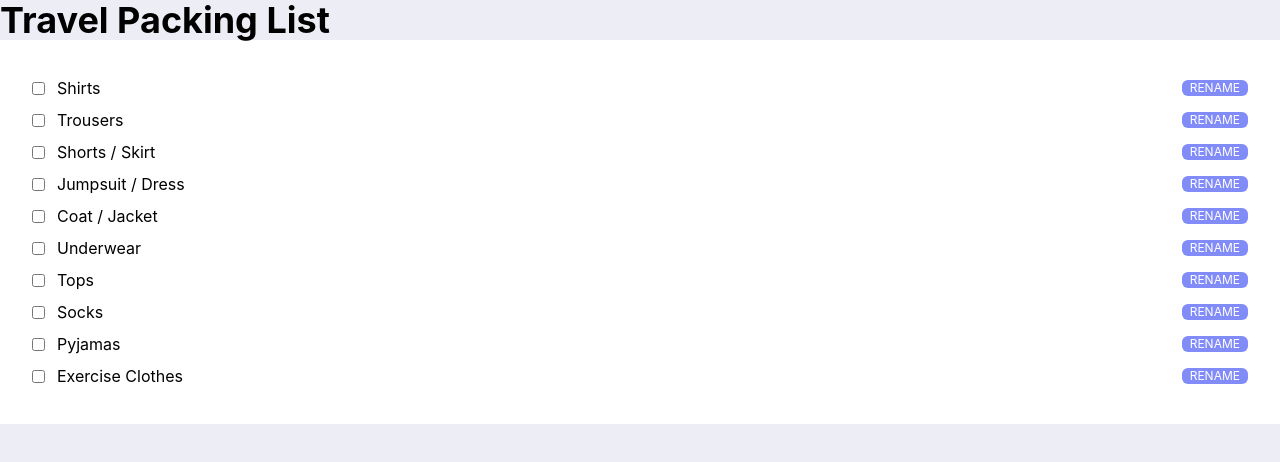
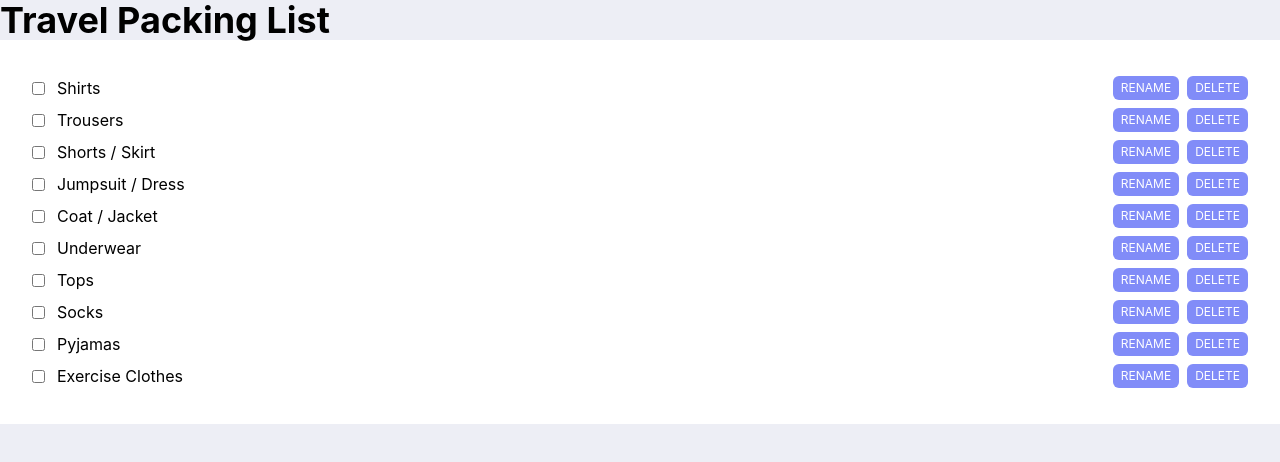
Before and after one commit to paulafffl/travel_packing_checklist, a React (Create React App) app: page / in a window 1280 px wide. Shown: the top 462 px of the page. Built offline with nearby package versions, Linux system fonts and the light colour scheme.

Commit message:
Remove item

```diff
--- a/src/components/Item.tsx
+++ b/src/components/Item.tsx
@@ -8,7 +8,7 @@ type ItemProps = {
 
 const Item = ({ item }: ItemProps) => {
   const [editing, setEditing] = useState(false);
-  const { update } = useContext(ItemsContext);
+  const { update, remove } = useContext(ItemsContext);
 
   return (
     <li className="flex items-center gap-2">
@@ -32,11 +32,18 @@ const Item = ({ item }: ItemProps) => {
       />
       <div className="g'py-0 text-sm', ap-2 ml-auto flex">
         <button
-          className="px-2 py-0 text-xs"
+          className="ml-2 px-2 py-1 text-xs"
           aria-label={`Edit "${item.name}"`}
           onClick={() => setEditing(!editing)}
         >
           {editing ? 'Save' : 'Rename'}
+        </button>
+        <button
+          className="ml-2 px-2 py-1 text-xs"
+          aria-label={`Delete "${item.name}"`}
+          onClick={() => remove(item.id)}
+        >
+          Delete
         </button>
       </div>
     </li>
--- a/src/context.tsx
+++ b/src/context.tsx
@@ -1,8 +1,14 @@
 import { PropsWithChildren, createContext, useState } from 'react';
-import { getInitialItems, updateItem } from './lib/items';
+import {
+  createItem,
+  getInitialItems,
+  removeItem,
+  updateItem,
+} from './lib/items';
 
 type ItemsState = {
   items: Item[];
+  remove: (id: string) => void;
   update: (id: string, updates: WithoutId) => void;
 };
 
@@ -14,12 +20,17 @@ export const ItemsContext = createContext({} as ItemsState);
 const ItemsProvider = ({ children }: PropsWithChildren) => {
   const [items, setItems] = useState(getInitialItems());
 
+  const remove = (id: string) => {
+    setItems(removeItem(items, id));
+  };
+
   const update = (id: string, updates: WithoutId) => {
     setItems(updateItem(items, id, updates));
   };
 
   const value: ItemsState = {
     items,
+    remove,
     update,
   };
   return (
--- a/src/lib/items.ts
+++ b/src/lib/items.ts
@@ -35,3 +35,9 @@ export const updateItem = (
     return item;
   });
 };
+
+export const removeItem = (items: Readonly<Item[]>, id: string) => {
+  return items.filter((item) => {
+    return item.id !== id;
+  });
+};
```
